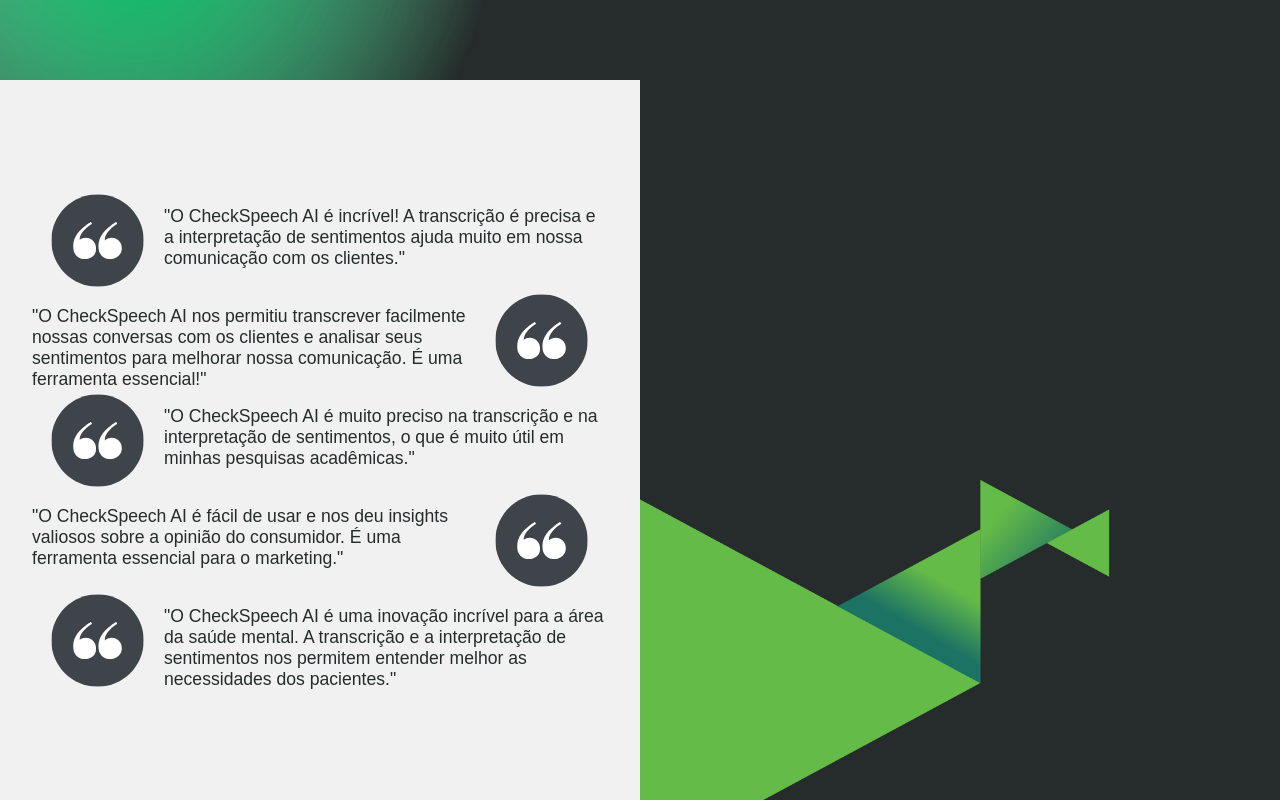
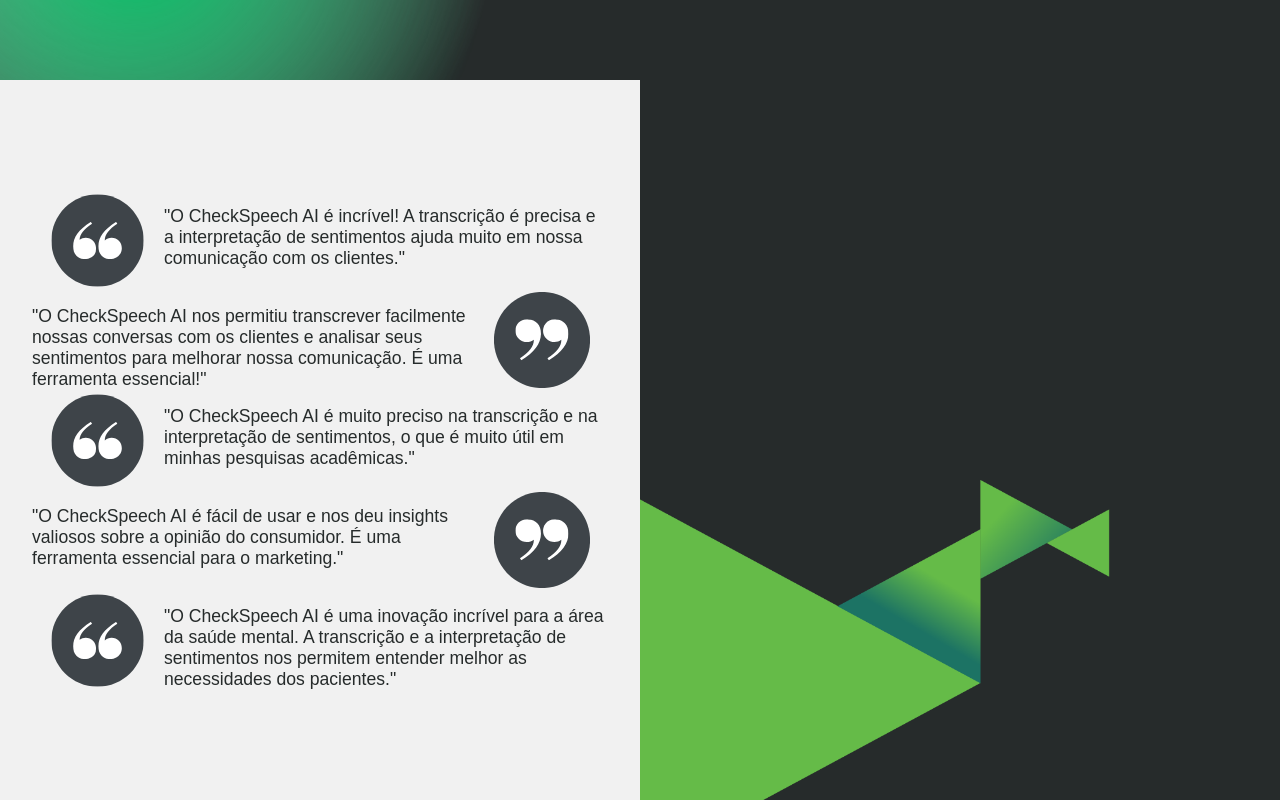
Before and after one commit to MarcioBADias/checkspeech, a React (Create React App) app: page / in a window 1280 px wide. Shown: the part 1520-2320 px from the top of the page. Built offline with nearby package versions, Linux system fonts and the light colour scheme.

Commit message:
ajuste na imagem das aspas

```diff
--- a/src/components/clients/index.js
+++ b/src/components/clients/index.js
@@ -1,5 +1,6 @@
 import React from 'react';
 import MarkL from '../../img/mark-L.svg';
+import MarkR from '../../img/mark-R.svg';
 import triangles from '../../img/triangles-design.svg';
 
 import * as C from './styles';
@@ -35,7 +36,7 @@
                     "O CheckSpeech AI nos permitiu transcrever facilmente nossas conversas com os clientes e analisar seus sentimentos para melhorar nossa comunicação. É uma ferramenta essencial!"
                 </C.Text>
                 <C.Mark
-                    src={MarkL}
+                    src={MarkR}
                     size={100}
                     alt="Simbulo de aspas"
                 />
@@ -55,7 +56,7 @@
                     "O CheckSpeech AI é fácil de usar e nos deu insights valiosos sobre a opinião do consumidor. É uma ferramenta essencial para o marketing."
                 </C.Text>
                 <C.Mark
-                    src={MarkL}
+                    src={MarkR}
                     size={100}
                     alt="Simbulo de aspas"
                 />
```
